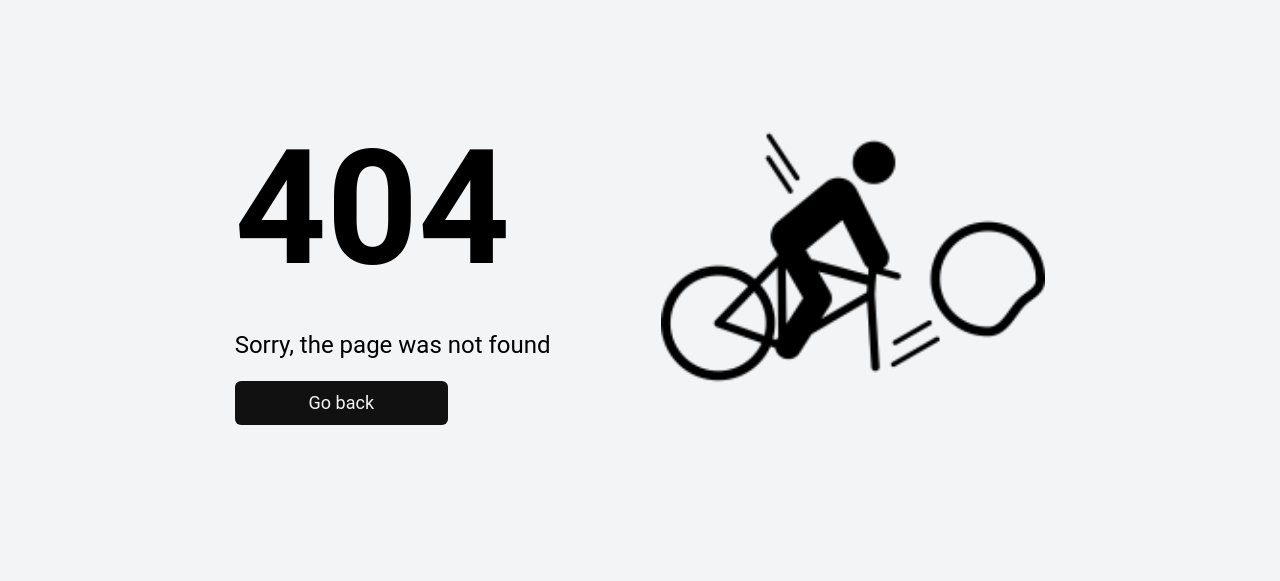
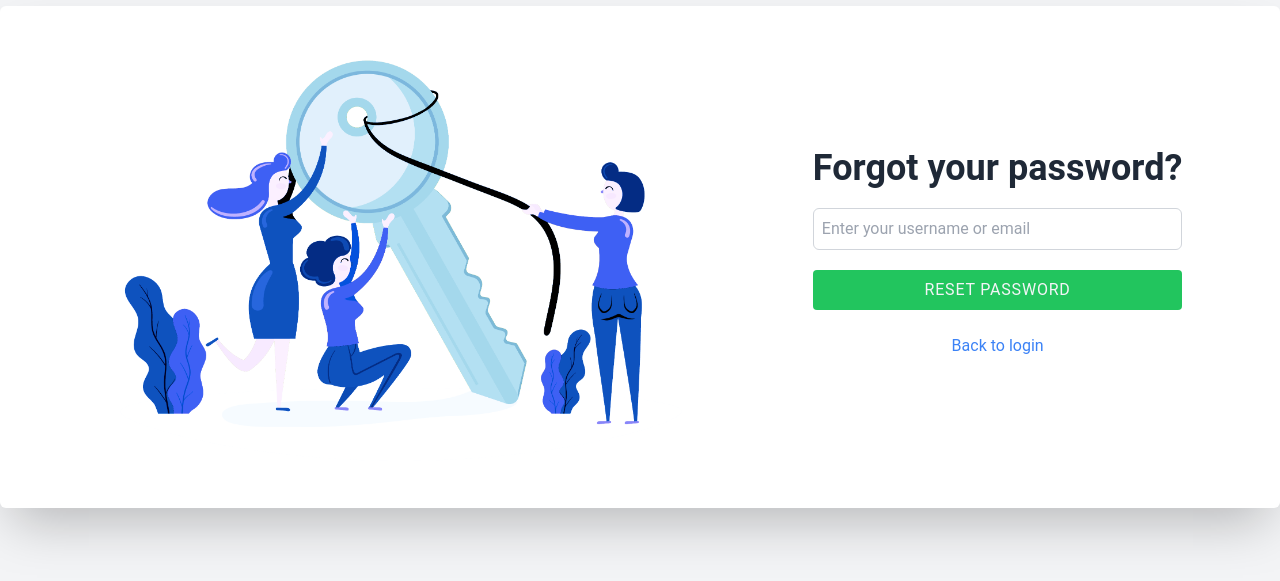
Before and after one commit to paulpdoa/tulin-bike-shop-frontend, a React (Create React App) app: page /forgotpassword in a window 1280 px wide. Before the commit this address had no page. Shown: the part 143-724 px from the top of the page. Built offline with nearby package versions, Linux system fonts and the light colour scheme.

Commit message:
fix forgot password page

```diff
--- a/src/App.js
+++ b/src/App.js
@@ -28,6 +28,7 @@ import Settings from './Pages/admin/Settings';
 import Login from './Pages/shop/auth/Login';
 import Signup from './Pages/shop/auth/Signup';
 import VerifyCode from './Pages/shop/auth/VerifyCode';
+import ForgotPassword from './Pages/shop/auth/ForgotPassword';
 import Home from './Pages/shop/Home';
 import About from './Pages/shop/About';
 import Contact from './Pages/shop/Contact';
@@ -81,6 +82,7 @@ const App = () => {
       <Route path='/login' element={ <Login setCustomerCookie={setCustomerCookie} /> } />
       <Route path='/signup' element={ <Signup /> } />
       <Route path='/verify/:id' element={ <VerifyCode /> } />
+      <Route path='/forgotpassword' element={ <ForgotPassword /> } />
 
       <Route element={ <ShopLayout customerCookie={customerCookie} /> }>
         <Route path='/' element={ <Home /> } />
--- /dev/null
+++ b/src/Pages/shop/auth/ForgotPassword.jsx
@@ -0,0 +1,45 @@
+import { useState,useEffect } from 'react';
+import { Helmet } from 'react-helmet';
+import { Link } from 'react-router-dom';
+import axios from 'axios';
+
+const ForgotPassword = () => {
+
+    const [customer,setCustomer] = useState('');
+
+    const findCustomer = (e) => {
+        e.preventDefault();
+        axios.get(`/customerforgetpassword/${customer}`)
+        .then((data) => {
+            console.log(data);
+        }).catch(err => console.log(err))
+    }
+
+  return (
+    <>
+        <Helmet><title>Tulin Bicycle Shop | Forgot Password</title></Helmet>
+        <div className="content h-screen">
+            <div className="max-content flex justify-center items-center">
+                <div className="shadow-2xl p-10 rounded-md flex justify-around bg-white">
+                    <img className="w-1/2 object-cover" src="/image/forgot_thumbnail.png" alt="Forgot Password Thumbnail" />
+                    <form onSubmit={findCustomer} className="flex flex-col justify-center">
+                        <h1 className="text-4xl text-gray-800 font-bold">Forgot your password?</h1>
+
+                        <input
+                            className="rounded-md p-2 mt-5 outline-none border border-gray-300"
+                            type="text"
+                            placeholder="Enter your username or email"
+                            value={customer}
+                            onChange={(e) => setCustomer(e.target.value)}
+                        />
+                        <button className="text-gray-100 bg-green-500 tracking-wider p-2 mt-5 rounded">RESET PASSWORD</button>
+                        <Link className="text-center text-blue-500 p-2 mt-4" to='/login'>Back to login</Link>
+                    </form>
+                </div>
+            </div>
+        </div>
+    </>
+  )
+}
+
+export default ForgotPassword
--- a/src/Pages/shop/auth/Login.jsx
+++ b/src/Pages/shop/auth/Login.jsx
@@ -67,9 +67,9 @@ const Login = ({ setCustomerCookie }) => {
                   />
                   <span className="pass-error">{ passwordErr }</span>
                   <button className="auth-button">Login</button>
-                  <span className="auth-forgot">Forgot password?</span>
+                  <Link to='/forgotpassword' className="auth-forgot">Forgot password?</Link>
                   <Link to='/signup' className="auth-create">Create new account</Link>
-                  <span className="auth-view">View items in store</span>
+                  <Link to='/' className="auth-view">View items in store</Link>
               </form>
           </div>
       </div>
--- a/src/Pages/shop/auth/Signup.jsx
+++ b/src/Pages/shop/auth/Signup.jsx
@@ -34,8 +34,8 @@ const Signup = () => {
         } else {
             await axios.post('/customer',{ firstname,lastname,username,email,password })
             .then((data) => {
+                setSuccess(data.data.mssg);
                 setIsLoading(false);
-                setSuccess(data.data.mssg);
                 setTimeout(() => {
                     navigate(data.data.redirect);
                 },2000)
@@ -56,9 +56,10 @@ const Signup = () => {
     <div className="content h-full">
         <div className="max-content signup-container">
             <h1 className="signup-title">Create your Account</h1>
-            <h2 className="signup-success">{ isLoading && <span className="flex items-center gap-2"><AiOutlineLoading3Quarters className="animate-spin" />{ success }</span> }</h2>
+            <h2 className="signup-success">{ success && <span className="flex items-center gap-2"><AiOutlineLoading3Quarters className="animate-spin" />{ success }</span> }</h2>
+            { isLoading && <h2 className="signup-success animate-pulse">Please wait for email upon registering</h2> }
             <form onSubmit={onSignup} className="signup-box">
-                <div className="flex flex-wrap items-center justify-center gap-2 h-full">
+                <div className="flex flex-wrap items-center justify-center gap-5 h-full">
                     <div className="flex flex-col">
                         <input className="user-auth" type="text" placeholder="First name"
                             onChange={(e) => setFirstname(e.target.value)}
@@ -106,7 +107,7 @@ const Signup = () => {
                         <span className="pass-error">{ passErr }</span>
                     </div>
                     <div className="flex-col flex gap-2">
-                        <span className="signup-privacy-policy text-center">By clicking "SIGN UP"; I agree to Tulin's Term of Service and Privacy Policy</span>
+                        <span className="signup-privacy-policy">By clicking "SIGN UP"; I agree to Tulin's Term of Service and Privacy Policy</span>
                         <button className="signup-btn-user">Signup</button>
                     </div>
                 </div>
--- a/src/Pages/shop/auth/VerifyCode.jsx
+++ b/src/Pages/shop/auth/VerifyCode.jsx
@@ -1,5 +1,5 @@
 import axios from 'axios';
-import { useParams } from 'react-router-dom';
+import { useNavigate, useParams } from 'react-router-dom';
 import { useState,useEffect } from 'react';
 import { Helmet } from 'react-helmet';
 
@@ -7,6 +7,7 @@ import { FaUserShield } from 'react-icons/fa';
 
 const VerifyCode = () => {
   const [code,setCode] = useState(0);
+  const [message,setMessage] = useState('');
   const [error,setError] = useState('');
 
   const [numone,setNumone] = useState('');
@@ -18,6 +19,7 @@ const VerifyCode = () => {
   const [email,setEmail] = useState('');
 
   const { id } = useParams();
+  const navigate = useNavigate();
 
   useEffect(() => {
       const abortCont = new AbortController();
@@ -35,11 +37,16 @@ const VerifyCode = () => {
     const codeInput = `${numone}${numtwo}${numthree}${numfour}${numfive}`;
 
     if(codeInput === code) {
-        console.log('make the verify field to true')
+        axios.put(`/customerverify/${id}`, { verified: true })
+        .then((data) => {
+            setMessage(data.data.mssg);
+            setTimeout(() => {
+                navigate(data.data.redirect);
+            },2000)
+        })
     } else {
-        console.log('The code entered was not matched, please check again');
+        setError('The code entered was not matched, please check again');
     }
-
   }
 
   return (
@@ -62,6 +69,7 @@ const VerifyCode = () => {
                             <input className="verify-input" type="number" value={numfour} onChange={(e) => setNumfour(e.target.value)} />
                             <input onKeyPress={(e) => e.key === 'Enter' && verifyAccount() } className="verify-input" type="number" value={numfive} onChange={(e) => setNumfive(e.target.value)} />
                         </form>
+                        <span className={error ? "text-xs text-red-500" : "text-sm text-green-500"}>{ error ? error : message }</span>
                         <button onClick={verifyAccount} className="bg-green-500 p-2 rounded text-gray-100">Submit Code</button>
                     </section>
                 </div>
--- a/src/style/index.css
+++ b/src/style/index.css
@@ -69,7 +69,7 @@ body {
   @apply text-4xl w-1/2 select-none;
 }
 .signup-box {
-  @apply bg-white w-1/2 h-1/2 shadow-xl rounded-lg mt-5;
+  @apply bg-white w-1/2 h-auto p-10 shadow-xl rounded-lg mt-5;
 }
 .admin-signup {
   @apply flex flex-col justify-center items-center gap-3 h-full;
```
Also changed, not shown: public/image/forgot_thumbnail.png (added).
